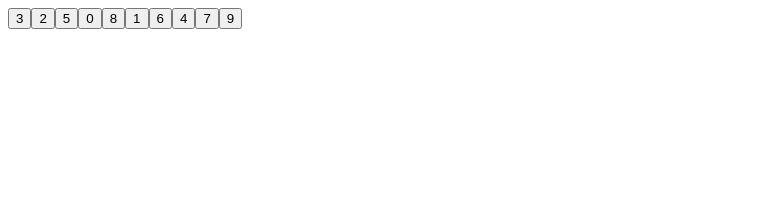
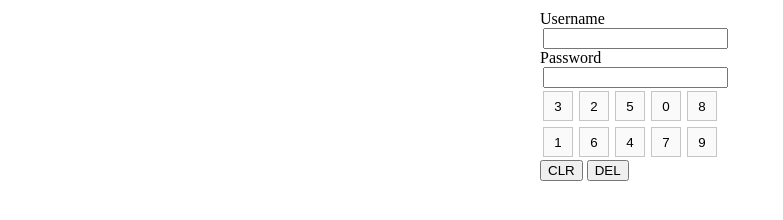
Before and after one commit to adenijiayocharles/Changing-Password-Keys, a plain HTML site: page index.html in a window 1280 px wide. Shown: the whole page, without its empty margins (0-783 px from the left). Drawn offline with Linux system fonts and the light colour scheme.

Commit message:
Added image, added delete and others

```diff
--- a/css/app.css
+++ b/css/app.css
@@ -0,0 +1,31 @@
+body{
+	margin: 0;
+	padding: 0;
+}
+
+.wrapper{
+	width: 200px;
+	height: auto;
+	margin: auto;
+	padding: 10px;
+}
+
+input[type="text"],
+input[type="password"]{
+	margin-left: 3px;
+}
+
+.keys{
+    border: 1px solid #C5C5C5;
+    background-color: #FAFAFA;
+    outline: none;
+    width: 30px;
+    height: 30px;
+    margin: 3px;
+    cursor: pointer;
+}
+
+.keys:active{
+    border: 1px solid red;
+    background-color: red;
+}
--- a/index.html
+++ b/index.html
@@ -6,7 +6,17 @@
 </head>
 <body>
 
-
+<div class="wrapper">
+	<form>
+		<label> Username </label>
+		<input type="text" name="">
+		<label> Password </label>
+		<input type="text" id="password" value="" readonly>
+		<div id="passwordKeys"></div>
+		<input type="button" name="" onclick="clearField();" id="clear" value="CLR">
+		<input type="button" name="" onclick="deleteText();" id="delete" value="DEL">
+	</form>
+</div>
 
 <script type="text/javascript" src="js/app.js"></script>
 </body>
--- a/js/app.js
+++ b/js/app.js
@@ -1,4 +1,5 @@
 (function(){
+	var passwordBox = document.getElementById("passwordKeys");
 	//numbers array
 	var numbers = [];
 
@@ -23,9 +24,28 @@
 
 	//create buttons
 	var numbersLength = numbers.length;
-	var buttons = "";
 	for(var i = 0; i < numbersLength; i++){
-		buttons += "<input type='button' name='choices' value="+ numbers[i] +">";
+		passwordBox.innerHTML += "<input type='button' name='choices' value="+ numbers[i] +" class='keys' onclick='showThis(this)'>";
 	}
-	document.write(buttons);
 })();
+
+//display text in password field
+function showThis(arg){
+	var password = document.getElementById("password");
+	password.value += arg.getAttribute("value");
+}
+
+//clears password field
+function clearField(){
+	var password = document.getElementById("password");
+	password.value = "";
+}
+
+//deletes text
+function deleteText(){
+	var password = document.getElementById("password");
+	var content = password.value;
+	var length = content.length;
+	var newValue = content.slice(0, length-1);
+	password.value = newValue;
+}
```
Also changed, not shown: image/gtb.PNG (added), 1 other file.
